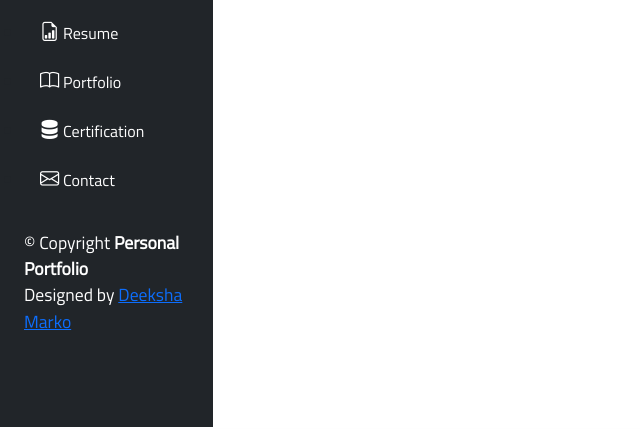
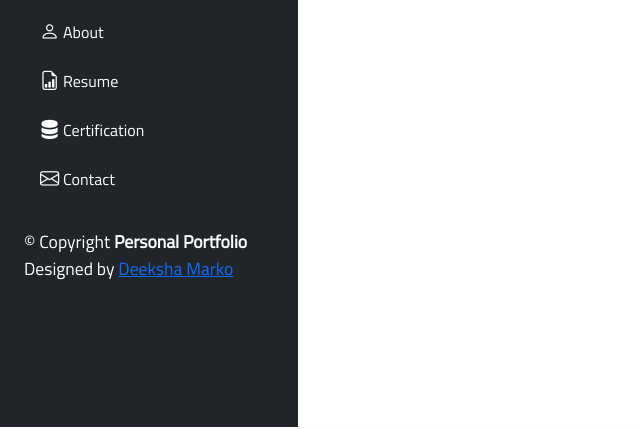
Before and after one commit to DeekshaMarko/Personal-Portfolio, a plain HTML site: page index.html in a window 1280 px wide. Shown: the part 373-802 px from the top of the page, without its empty margins (0-640 px from the left). Drawn offline with nearby package versions, Linux system fonts and the light colour scheme.

Commit message:
col fixes

```diff
--- a/index.html
+++ b/index.html
@@ -26,7 +26,7 @@
 
 <body>
     <div class="main">
-        <header id="left" class="left bg-dark p-4 head col-2">
+        <header id="left" class="left bg-dark p-4 head ">
             <div class="d-flex flex-column">
                 <div class="profile d-flex flex-column justify-content-center align-items-center">
                     <img src="./static/Images/Deeksha.jpeg" alt="" class="img-fluid rounded-circle w-50">
@@ -49,8 +49,9 @@
                                 <span>About</span></a></li>
                         <li><a href="#resume" class="nav-link my-1"><i class="bi bi-file-earmark-bar-graph"></i>
                                 <span>Resume</span></a></li>
-                        <li><a href="#portfolio" class="nav-link my-1"><i class="bi bi-book"></i>
-                                <span>Portfolio</span></a></li>
+                        <!-- <li><a href="#portfolio" class="nav-link my-1"><i class="bi bi-book"></i>
+                                <span>Portfolio</span></a>
+                            </li> -->
                         <li><a href="#services" class="nav-link my-1"><i class="bi bi-server"></i>
                                 <span>Certification</span></a></li>
                         <li><a href="#contact" class="nav-link my-1"><i class="bi bi-envelope"></i>
@@ -68,7 +69,7 @@
 
         <i id="toggleButton" onclick="myFunction()" class="bi mobile-nav-toggle bi-list "></i>
 
-        <main id="right" class="right col">
+        <main id="right" class="right">
             <section id="hero" class="d-flex flex-column justify-content-center align-items-center">
                 <div class="hero-container aos-init aos-animate" data-aos="fade-in">
                     <h1>Deeksha Marko</h1>
```
